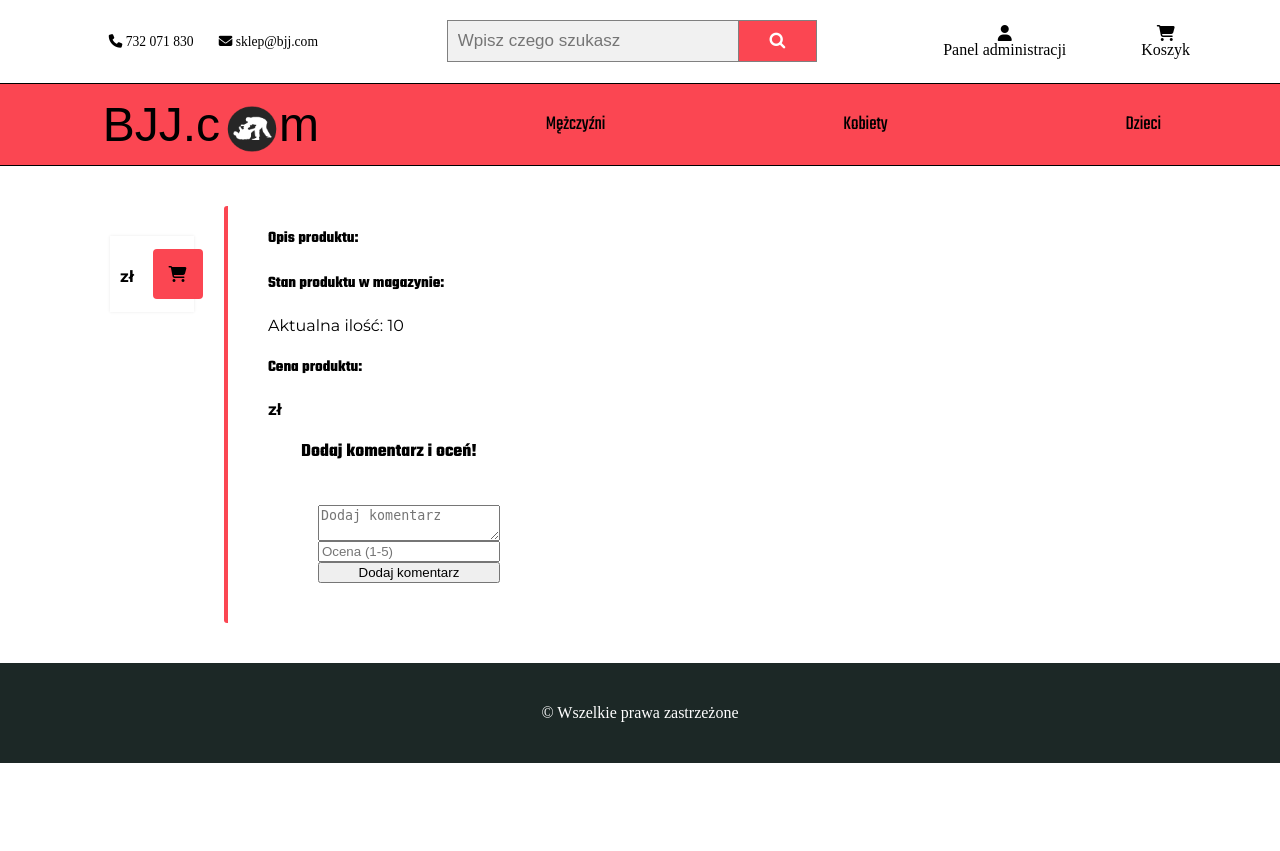
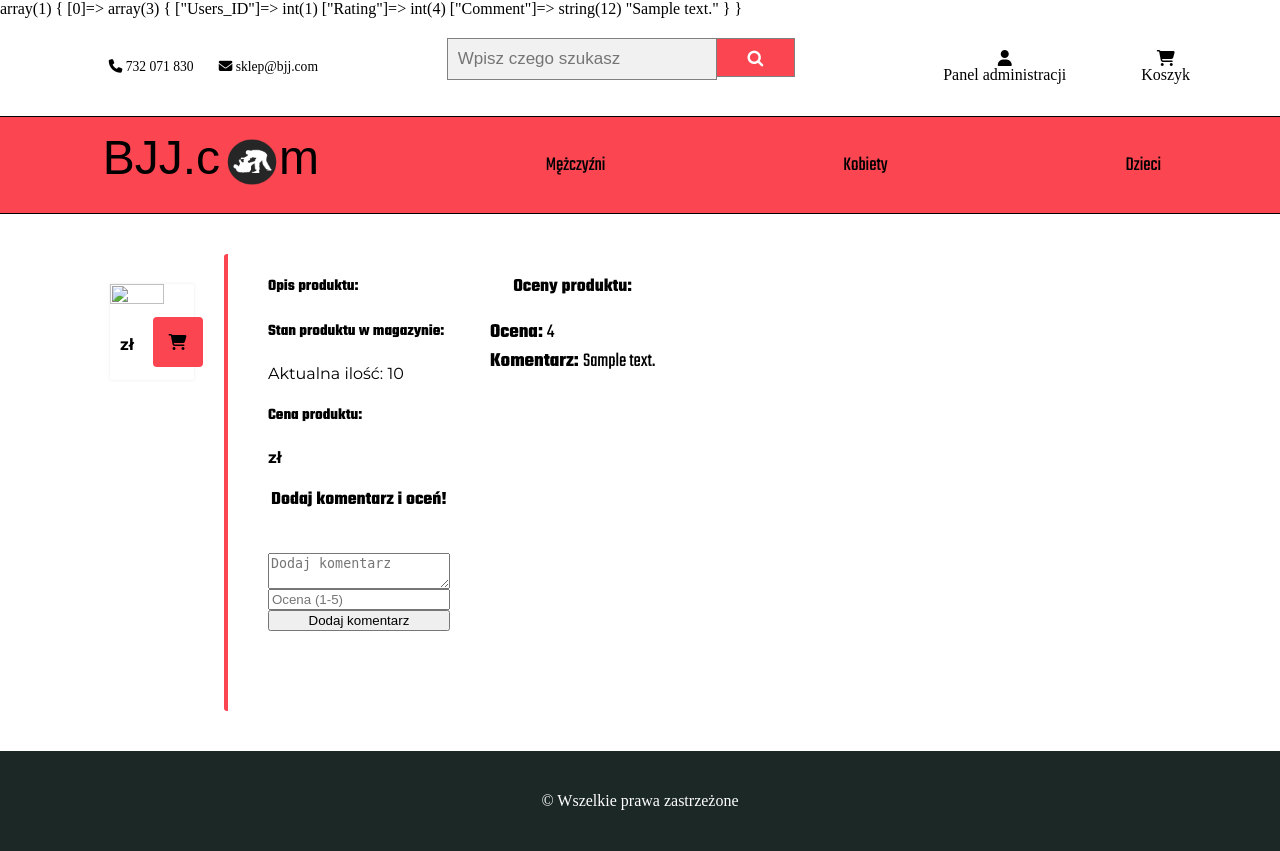
Before and after one commit to WilinskiW/SklepInternetowyBJJ, a PHP site: page /product_info/index.php?product_id=1 in a window 1280 px wide. Before the commit the page ends 763 px from the top, so only its background shows below. Run offline with PHP 8.4, Linux system fonts and the light colour scheme; the visitor is signed in with stand-in values (Sample User, id 1); tables that the repository leaves empty or names only in its code hold one stand-in row (values such as "Sample post"); data that the repository does not hold is empty; some libraries are stand-ins or nearby versions.

Commit message:
Wyświetlają się oceny produktu

```diff
--- a/product_info/index.php
+++ b/product_info/index.php
@@ -12,11 +12,26 @@
 
 $product_id = $_GET['product_id'];
 
+//Wyszukaj informacje o produkcie
 $stmt = $conn->prepare("SELECT Products.*, Warehouse.Amount FROM Products
     JOIN Warehouse ON Products.ID = Warehouse.Products_ID WHERE Products.ID = :product_id");
 $stmt->execute(['product_id' => $product_id]);
 $product = $stmt->fetch(PDO::FETCH_ASSOC);
 
+
+handleCookie($product_id);
+
+//Wyszukaj wszystkie recenzje o produkcie
+$stmt = $conn->prepare("SELECT Users_ID,Rating, Comment FROM ratings WHERE Products_ID = :product_id");
+$stmt->execute(['product_id' => $product_id]);
+$reviews = $stmt->fetchAll(PDO::FETCH_ASSOC);
+
+var_dump($reviews);
+
+
+
+function handleCookie($product_id)
+{
     // Dodajemy ID produktu do pliku cookie
     if (isset($_COOKIE['recently_viewed'])) {
         $recently_viewed = json_decode($_COOKIE['recently_viewed'], true);
@@ -27,6 +42,7 @@
     if (!in_array($product_id, $recently_viewed)) {
         $recently_viewed[] = $product_id;
         setcookie('recently_viewed', json_encode($recently_viewed), time() + 3600 * 2, "/");
+    }
 }
 
 ?>
@@ -179,26 +195,25 @@
                     <input id="add-comment-input" type="submit" value="Dodaj komentarz">
                 </form>
             </div>
-            <?php if(isset($reviews)) {?>
-                <div id="reviews">
-                    <?php foreach ($reviews as $review): ?>
-                        <div class="review">
-                            <div class="rating">Ocena:
-                                <?= $review['Rating'] ?>/5
-                            </div>
-                            <div class="comment"><?= $review['Comment'] ?></div>
-                            <div class="date"><?= $review['Date'] ?></div>
-                        </div>
-                    <?php endforeach; ?>
-                </div>
-            <?php } ?>
         </div>
         <?php } else { ?>
             <p style="font-family: 'Montserrat', sans-serif;">
                 Aby dodać komentarz i ocenę trzeba być <a style="color: var(--red-color); text-decoration: underline"
                                                           href="../signin/index.php">zalogowanym!</a></p>
         <?php } ?>
+
+        <?php if (isset($reviews) && !is_bool($reviews)) { ?>
+            <div id="reviews">
+                <h3 id="review-h3">Oceny produktu:</h3>
+                <?php foreach ($reviews as $review ): ?>
+                    <div class="review">
+                        <div class="rating"><strong>Ocena: </strong><?= $review['Rating'] ?></div>
+                        <div class="comment"><strong>Komentarz: </strong><?= $review['Comment'] ?></div>
+                        <br>
                     </div>
+                <?php endforeach; ?>
+            </div>
+        <?php } ?>
     </div>
 </main>
 <footer>
--- a/product_info/style.css
+++ b/product_info/style.css
@@ -42,7 +42,7 @@
 }
 
 #add-comment-rating-container {
-    margin: 40px 40px 40px 80px;
+    margin: 40px 40px 80px;
 }
 
 #add-comment-rating-form {
@@ -51,5 +51,17 @@
 }
 
 #add-comment-rating-form {
-    margin: 10px;
 }
+
+#reviews {
+    display: flex;
+    flex-direction: column;
+}
+
+#review-h3 {
+
+}
+
+.rating, .comment {
+    font-size: 1.25rem;
+}
```
Lines whose indentation alone changed are shown as unchanged.
